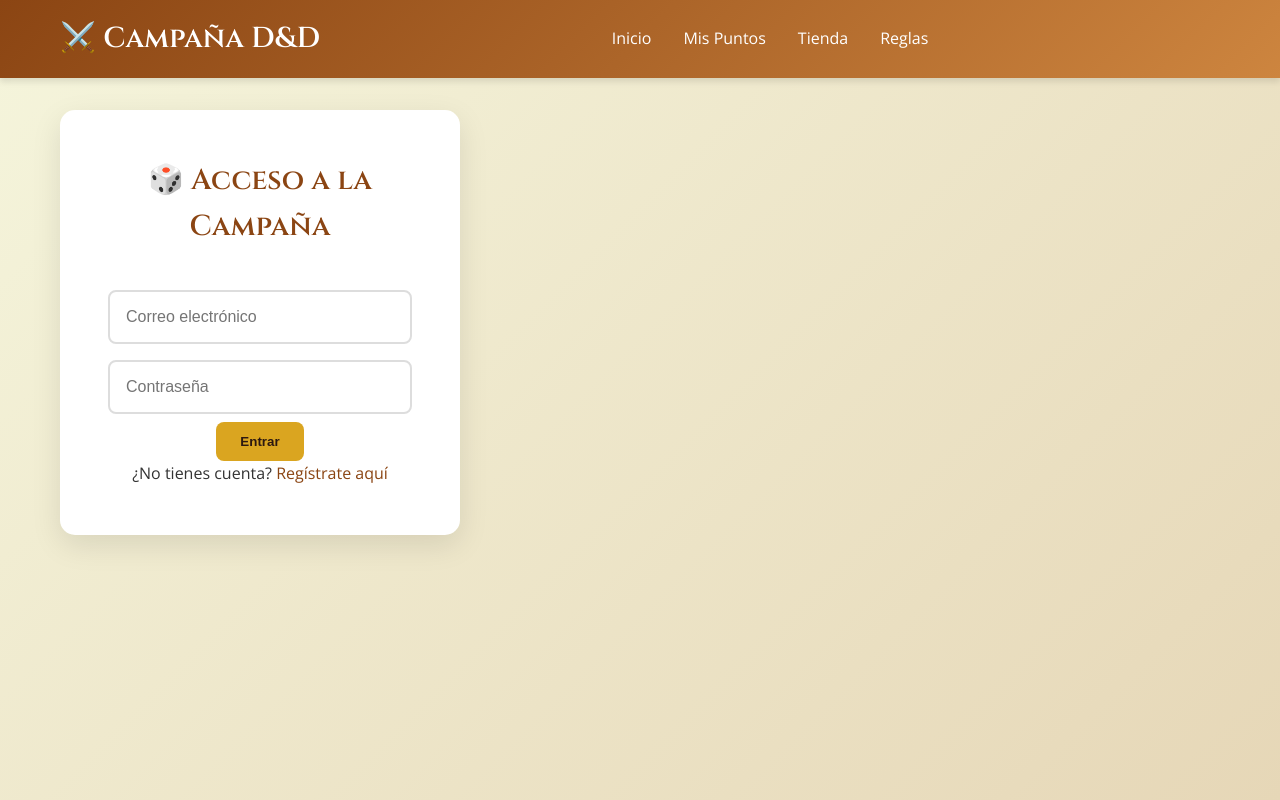
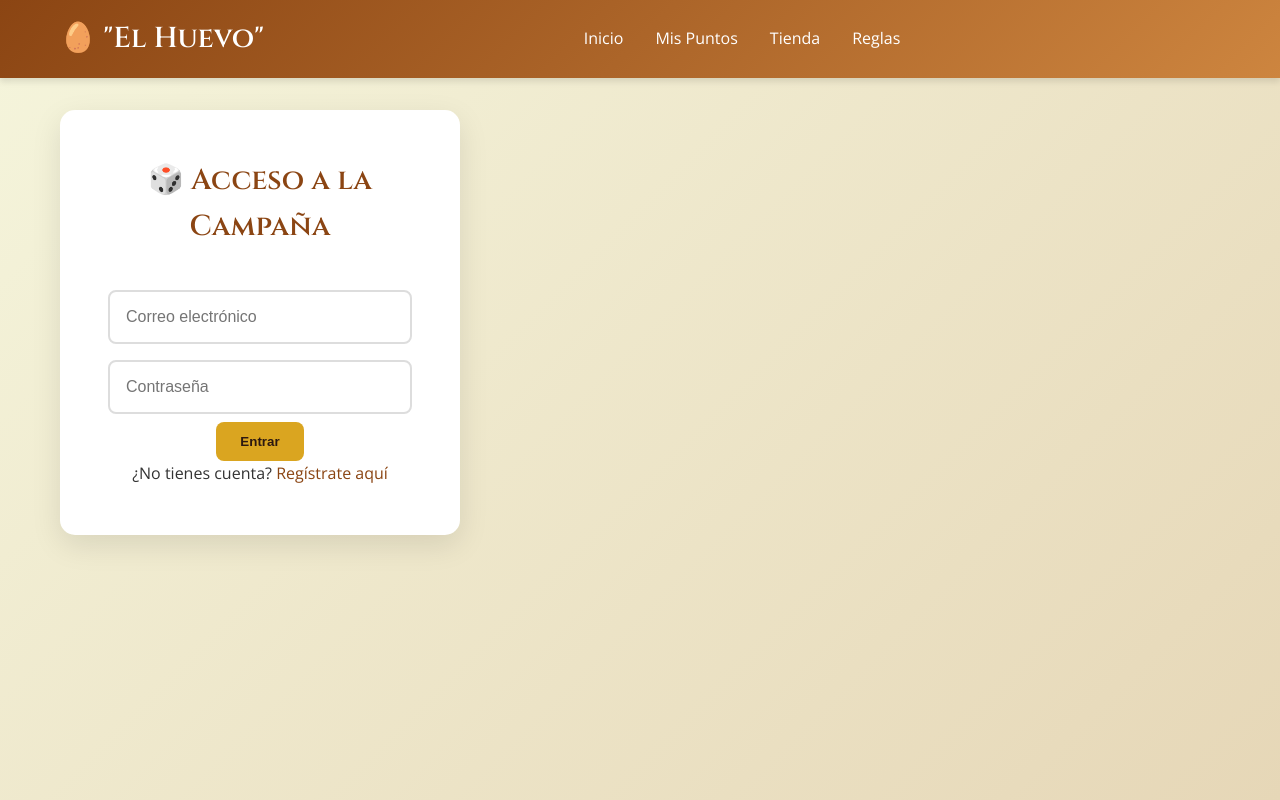
Before and after one commit to Chalo09/dnd-campaign-points, a plain HTML site: page index.html in a window 1280 px wide. Drawn offline with nearby package versions, Linux system fonts and the light colour scheme; no server answers.

Commit message:
Update index.html

```diff
--- a/index.html
+++ b/index.html
@@ -10,7 +10,7 @@
 <body>
     <header class="header">
         <div class="container">
-            <h1 class="logo">⚔️ Campaña D&D</h1>
+            <h1 class="logo">🥚 "El Huevo"</h1>
             <nav class="nav">
                 <a href="#home" class="nav-link">Inicio</a>
                 <a href="#points" class="nav-link">Mis Puntos</a>
```
